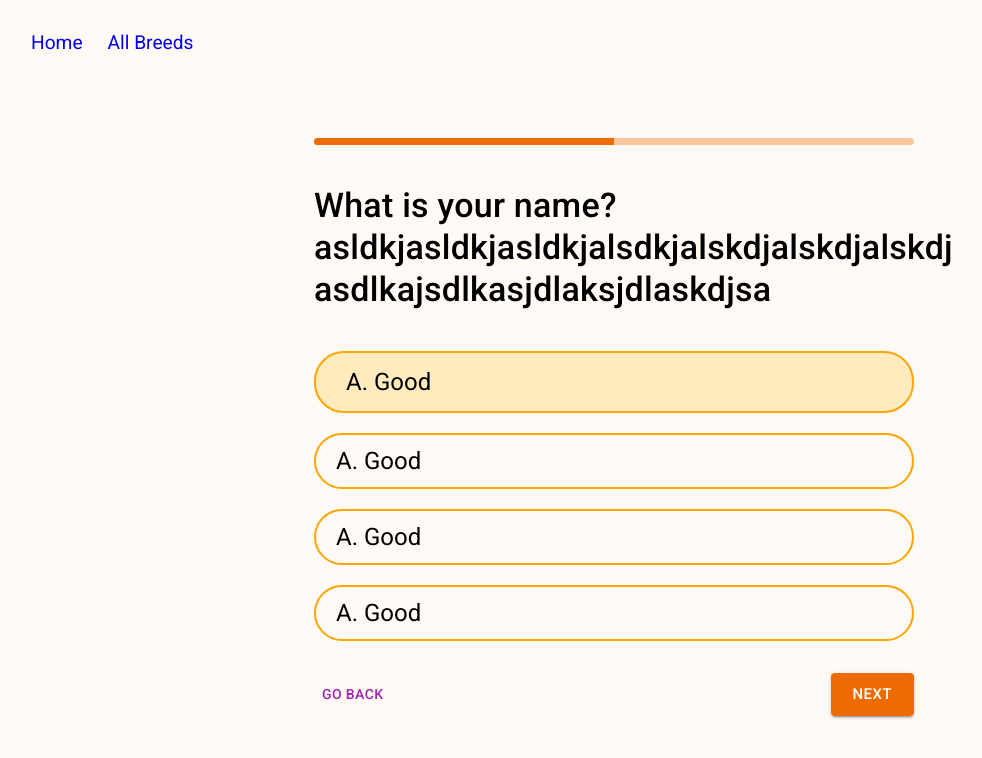
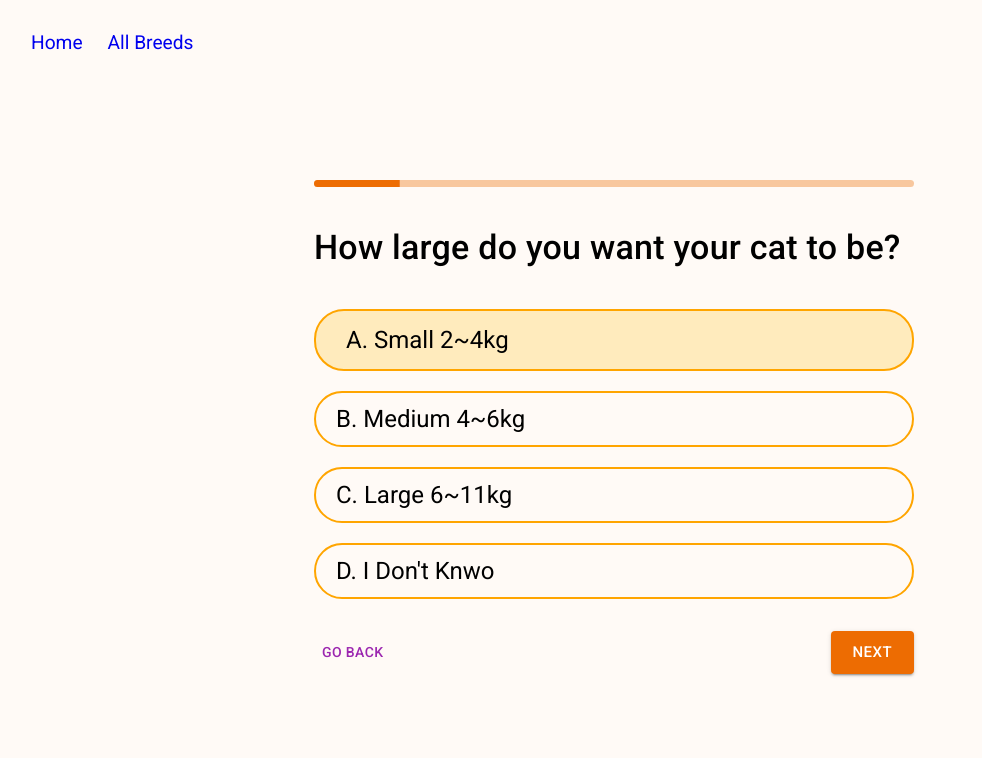
Before and after one commit to KelvinQiu802/your-cat, a React (Vite) app: page /question in a window 1280 px wide. Shown: the top 758 px of the page, without its empty margins (26-1008 px from the left). Built offline with nearby package versions, Linux system fonts and the light colour scheme.

Commit message:
feat: go to Next and Back Question

```diff
--- a/src/components/Question/QuestionCard.jsx
+++ b/src/components/Question/QuestionCard.jsx
@@ -8,9 +8,13 @@ import {
 } from '@mui/material';
 import { Stack } from '@mui/system';
 import React from 'react';
+import english from '../../language/en-US.json';
 
 const QuestionCard = () => {
   const [currentQuestion, setCurrentQuestion] = React.useState(0);
+
+  const handleNext = () => setCurrentQuestion((prev) => prev + 1);
+  const handleBack = () => setCurrentQuestion((prev) => prev - 1);
 
   return (
     <Box
@@ -23,31 +27,45 @@ const QuestionCard = () => {
     >
       <LinearProgress
         variant='determinate'
-        value={50}
+        value={((currentQuestion + 1) / 7) * 100}
         color='warning'
         sx={{ borderRadius: 5, height: '7px' }}
       />
       <Typography variant='h4' sx={{ mt: 5, fontWeight: 500, mb: 5 }}>
-        What is your name?asldkjasldkjasldkjalsdkjalskdjalskdjalskdj
-        asdlkajsdlkasjdlaksjdlaskdjsa
+        {english['Q' + currentQuestion]}
       </Typography>
       <Box sx={{ mb: 4 }}>
         <div className='selection selected'>
-          <Typography variant='h5'>A. Good</Typography>
+          <Typography variant='h5'>
+            {english['Q' + currentQuestion + 'A']}
+          </Typography>
         </div>
         <div className='selection '>
-          <Typography variant='h5'>A. Good</Typography>
+          <Typography variant='h5'>
+            {english['Q' + currentQuestion + 'B']}
+          </Typography>
         </div>
         <div className='selection '>
-          <Typography variant='h5'>A. Good</Typography>
+          <Typography variant='h5'>
+            {english['Q' + currentQuestion + 'C']}
+          </Typography>
         </div>
         <div className='selection '>
-          <Typography variant='h5'>A. Good</Typography>
+          <Typography variant='h5'>
+            {english['Q' + currentQuestion + 'D']}
+          </Typography>
         </div>
       </Box>
       <Stack direction='row' justifyContent='space-between'>
-        <Button color='secondary'>Go Back</Button>
-        <Button color='warning' variant='contained' size='large'>
+        <Button color='secondary' onClick={handleBack}>
+          Go Back
+        </Button>
+        <Button
+          color='warning'
+          variant='contained'
+          size='large'
+          onClick={handleNext}
+        >
           Next
         </Button>
       </Stack>
```
